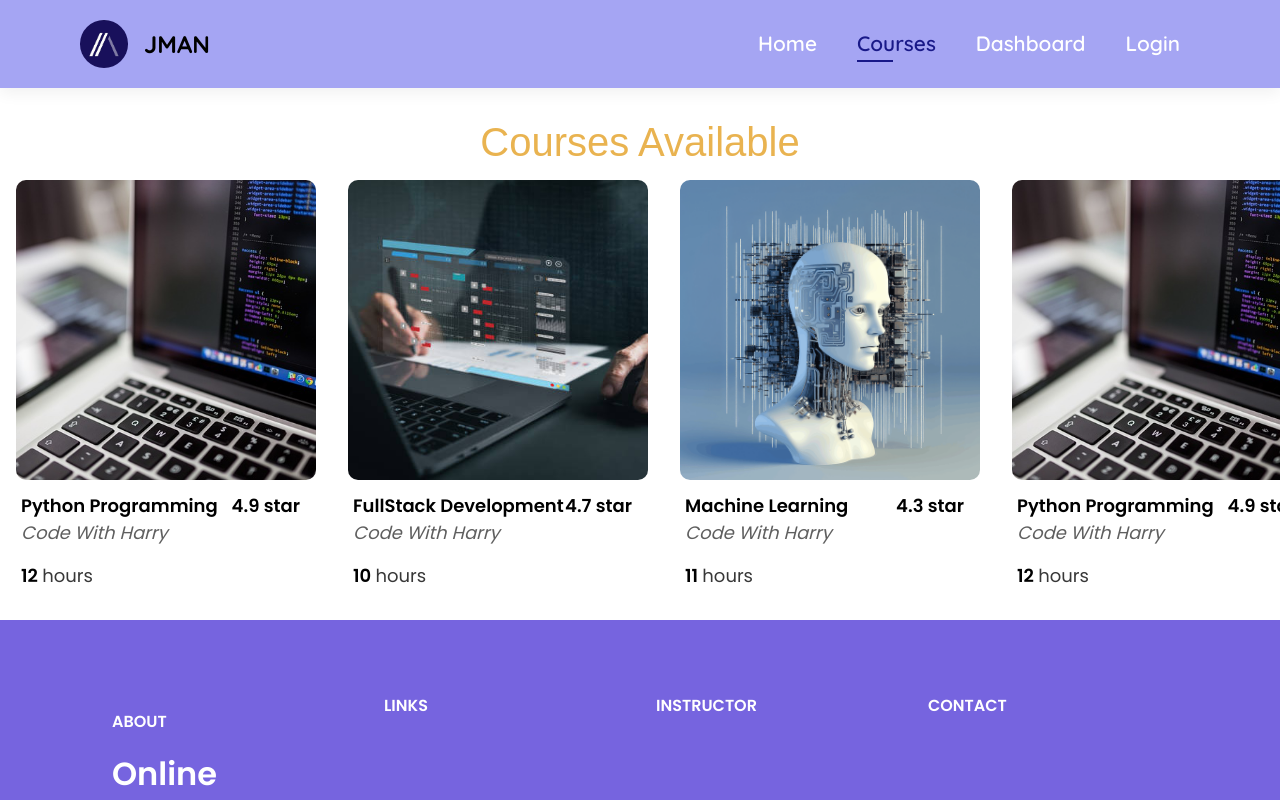
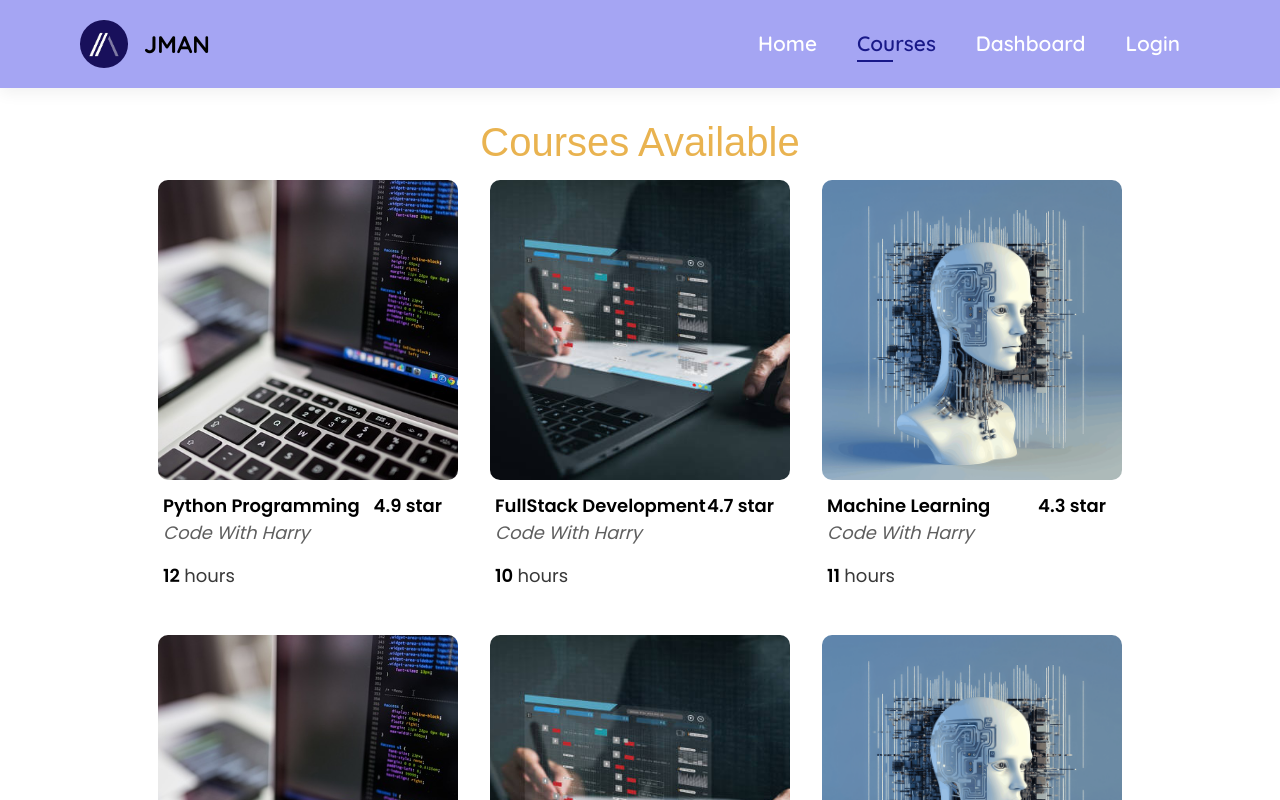
Before and after one commit to Vaibhav0643/Online-Learning-Platform, a React (Create React App) app in the folder Frontend/: page /Courses in a window 1280 px wide. Shown: the top 800 px of the page. Built offline with nearby package versions, Linux system fonts and the light colour scheme; a web font is replaced by a local one.

Commit message:
Update Courses.css

```diff
--- a/Frontend/src/Assets/Courses.css
+++ b/Frontend/src/Assets/Courses.css
@@ -103,12 +103,10 @@ margin-top: 1rem;
 
   .course-select{
     display: flex;
-  overflow: scroll;
-  }
-
-  .course-select::-webkit-scrollbar{
-    width: 0;
-  }
+    flex-direction: row;
+    justify-content: center;
+    flex-wrap: wrap;
+}
 
   .course-available-content{
     margin-top:4px;
```
